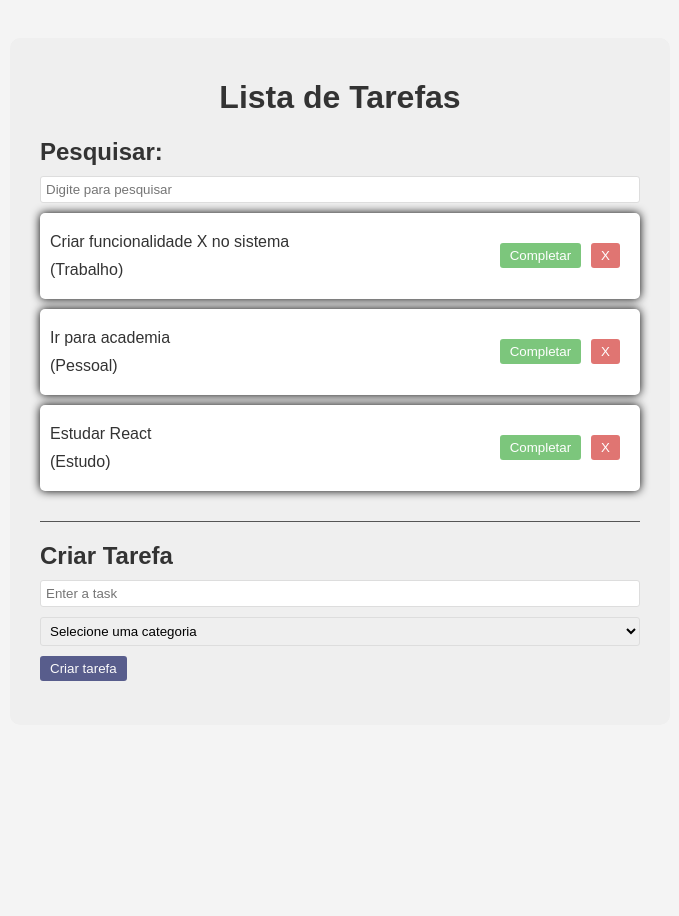
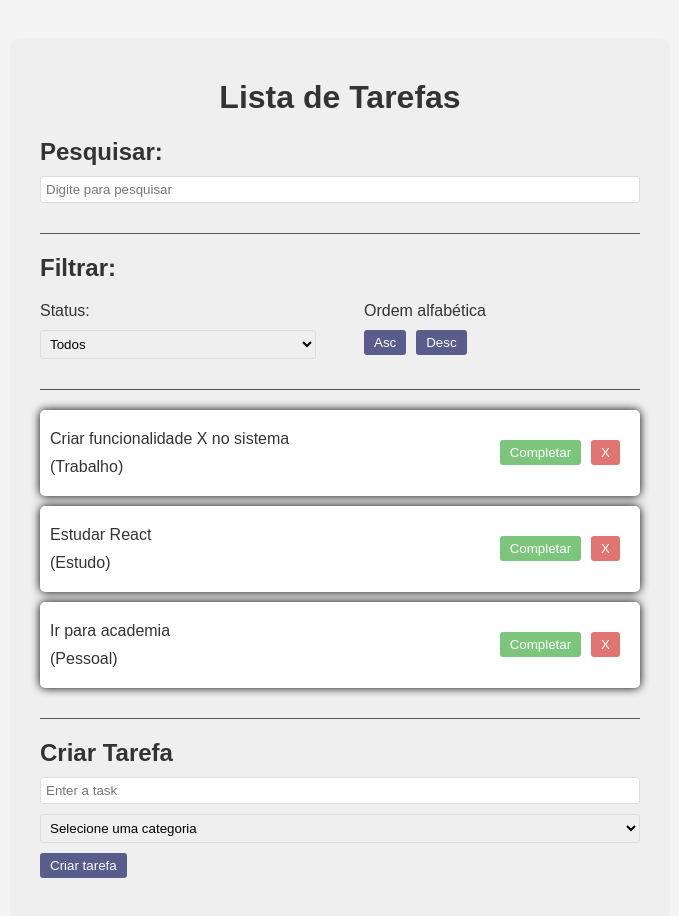
Before and after one commit to Pedro-CRS/ToDoListWeb, a React (Vite) app: page / in a window 1280 px wide. Shown: the top 916 px of the page, without its empty margins (300-979 px from the left). Built offline with nearby package versions, Linux system fonts and the light colour scheme.

Commit message:
Update - Filter and sort func
index.html: Updated <title>

App.css: styles of filter/sort content

App.jsx: Added filter and sort functionalities

Filter.jsx: New component to filter items

```diff
--- a/index.html
+++ b/index.html
@@ -5,7 +5,7 @@
 	<meta charset="UTF-8" />
 	<link rel="icon" type="image/svg+xml" href="/vite.svg" />
 	<meta name="viewport" content="width=device-width, initial-scale=1.0" />
-	<title>Vite + React</title>
+	<title>CheckIt - To do list</title>
 </head>
 
 <body>
--- a/src/App.css
+++ b/src/App.css
@@ -74,7 +74,8 @@
 	border-radius: 5px;
 }
 
-input, select {
+input,
+select {
 	padding: 5px;
 	margin-bottom: 10px;
 	border: 1px solid #DDDDDD;
@@ -85,3 +86,25 @@
 .is-invalid {
 	border-color: red;
 }
+
+.filter,
+.search {
+	border-bottom: 1px solid #555555;
+	margin-bottom: 20px;
+	padding-bottom: 20px;
+}
+
+.filter-options {
+	display: flex;
+	align-items: stretch;
+	justify-content: space-between;
+	gap: 3rem;
+}
+
+.btnDiv {
+	margin-bottom: 10px;
+}
+
+.filter-options div {
+	flex: 1 1 0;
+}
--- a/src/App.jsx
+++ b/src/App.jsx
@@ -4,6 +4,7 @@
 import ToDoForm from "./components/ToDoForm";
 import ToDo from "./components/ToDo";
 import Search from "./components/search";
+import Filter from "./components/Filter";
 
 const App = () => {
 	const [todos, setTodos] = useState([
@@ -28,6 +29,9 @@
 	]);
 
 	const [search, setSearch] = useState("");
+
+	const [filter, setFilter] = useState("All");
+	const [sort, setSort] = useState("Asc");
 
 	const addToDo = (text, category) => {
 		const newToDos = [
@@ -61,11 +65,17 @@
 		<div className="app">
 			<h1>Lista de Tarefas</h1>
 			<Search search={search} setSearch={setSearch} />
+			<Filter filter={filter} setFilter={setFilter} setSort={setSort} />
+
 			<div className="todo-list">
 				{
 					todos.filter((todo) =>
+						filter === "All" ? true : filter === "Completed" ? todo.isCompleted : !todo.isCompleted
+					).filter((todo) =>
 						todo.text.toLowerCase().includes(search.toLowerCase()) ||
 						todo.category.toLowerCase().includes(search.toLowerCase())
+					).sort((a, b) =>
+						sort === "Asc" ? a.text.localeCompare(b.text) : b.text.localeCompare(a.text)
 					).map((todo) => (
 						<ToDo key={todo.id} todo={todo} onComplete={completeToDo} onRemove={removeToDo} />
 					))
--- /dev/null
+++ b/src/components/Filter.jsx
@@ -0,0 +1,27 @@
+const Filter = ({ filter, setFilter, setSort }) => {
+	return (
+		<div className="filter">
+			<h2>Filtrar: </h2>
+
+			<div className="filter-options">
+				<div>
+					<p>Status:</p>
+					<select value={filter} onChange={(e) => setFilter(e.target.value)}>
+						<option value="All">Todos</option>
+						<option value="Completed">Completas</option>
+						<option value="Incomplete">Incompletas</option>
+					</select>
+				</div>
+				<div>
+					<p>Ordem alfabética</p>
+					<div className="btnDiv">
+						<button onClick={() => setSort("Asc")}>Asc</button>
+						<button onClick={() => setSort("Desc")}>Desc</button>
+					</div>
+				</div>
+			</div>
+		</div>
+	)
+}
+
+export default Filter
```
